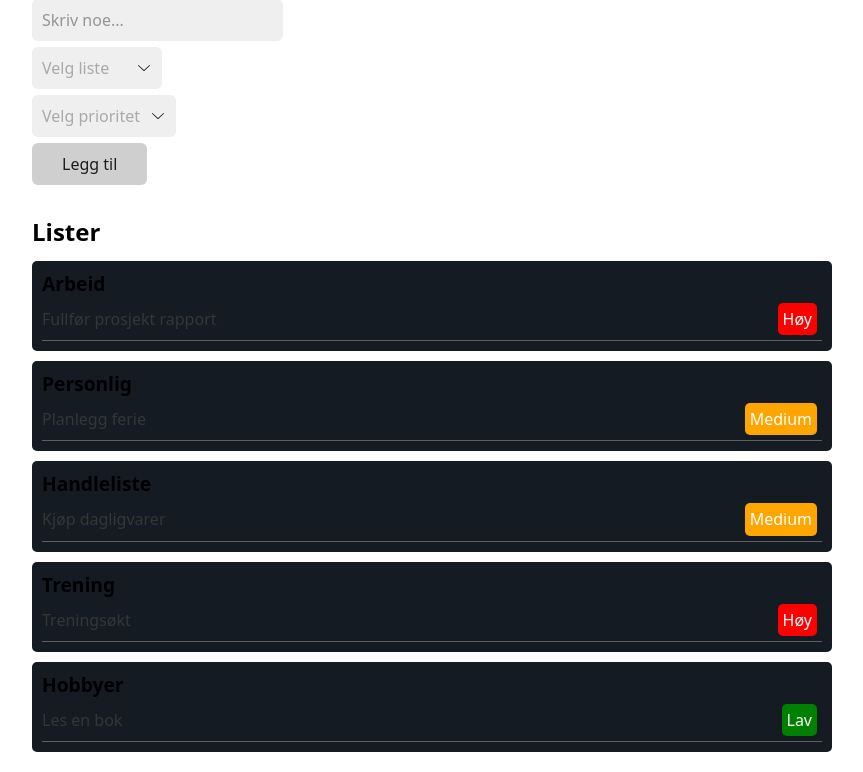
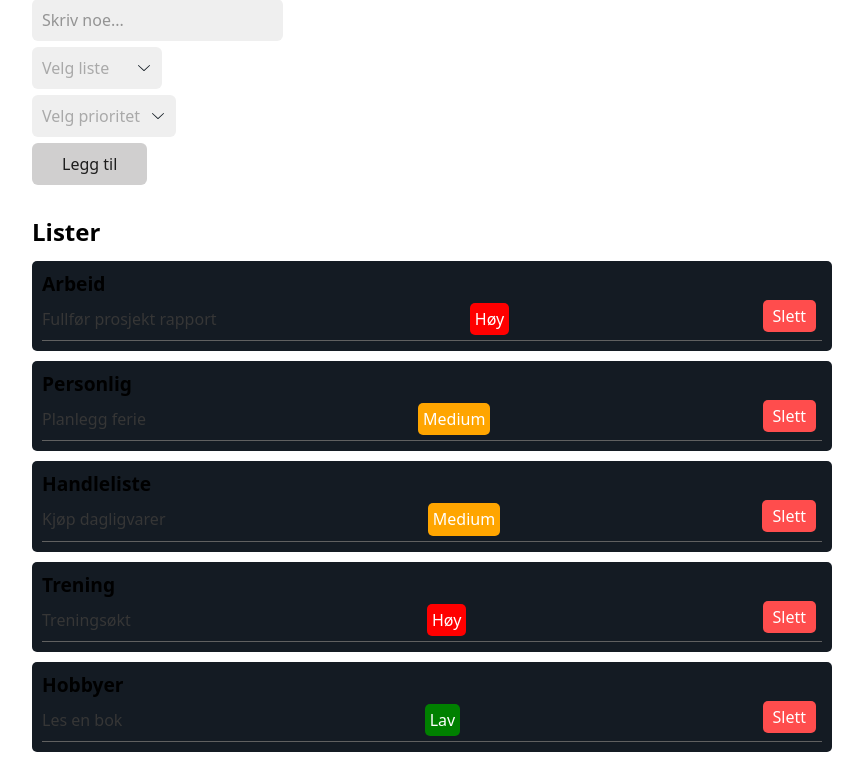
Before and after one commit to AdrianNilsen/to_do_list, a Flask app: page / in a window 1280 px wide. Shown: the part 86-858 px from the top of the page, without its empty margins (208-1071 px from the left). Run offline with Flask 3, Linux system fonts and the light colour scheme; data comes from the database, SQL or seed files in the repository.

Commit message:
slette napp

```diff
--- a/app.py
+++ b/app.py
@@ -47,5 +47,15 @@ def index():
     # Pass the tasks to the template
     return render_template("index.html", text_list=tasks, lists=lists)
 
+@app.route("/delete/<int:task_id>", methods=["POST"])
+def delete_task(task_id):
+    # Slett oppgaven fra databasen
+    connection = get_db_connection()
+    with connection.cursor() as cursor:
+        cursor.execute("DELETE FROM tasks WHERE id = %s", (task_id,))
+    connection.commit()
+    connection.close()
+    return redirect(url_for("index"))
+
 if __name__ == "__main__":
     app.run(debug=True)
--- a/static/css/style.css
+++ b/static/css/style.css
@@ -54,3 +54,16 @@ p {
     margin: 0;
     padding: 0;
 }
+
+.delete-button {
+    background-color: #ff4d4d;
+    color: white;
+    border: none;
+    padding: 5px 10px;
+    border-radius: 5px;
+    cursor: pointer;
+}
+
+.delete-button:hover {
+    background-color: #cc0000;
+}
--- a/templates/index.html
+++ b/templates/index.html
@@ -56,11 +56,13 @@
                     {% if text.priority == "high" %}
                     <div class="{{ text.priority }}">Høy</div>
                     {% elif text.priority == "medium" %}
-                    <div class="{{ text.priority }}"> Medium </div>
+                    <div class="{{ text.priority }}">Medium</div>
                     {% elif text.priority == "low" %}
                     <div class="{{ text.priority }}">Lav</div>
                     {% endif %}
-
+                    <form method="POST" action="{{ url_for('delete_task', task_id=text.id) }}">
+                        <button type="submit" class="delete-button">Slett</button>
+                    </form>
                 </div>
                 {% endif %}
                 {% endfor %}
```
